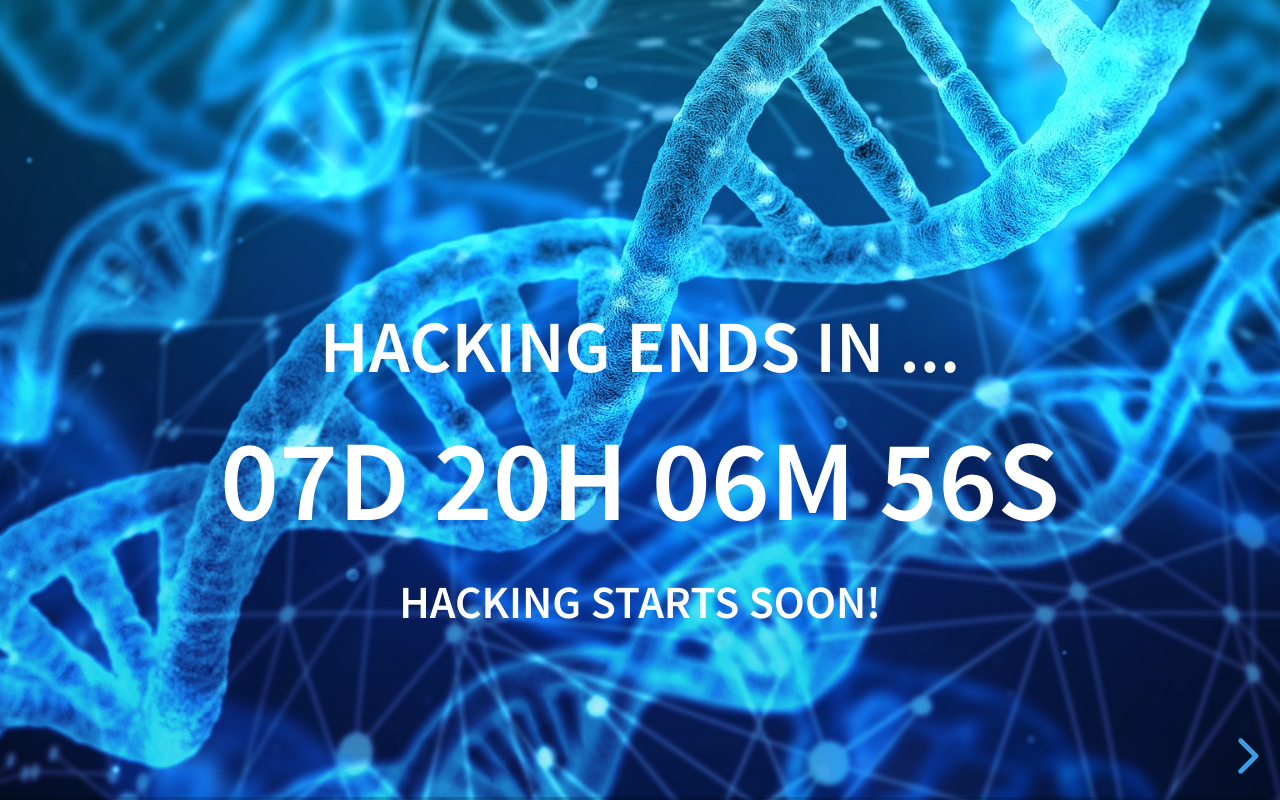
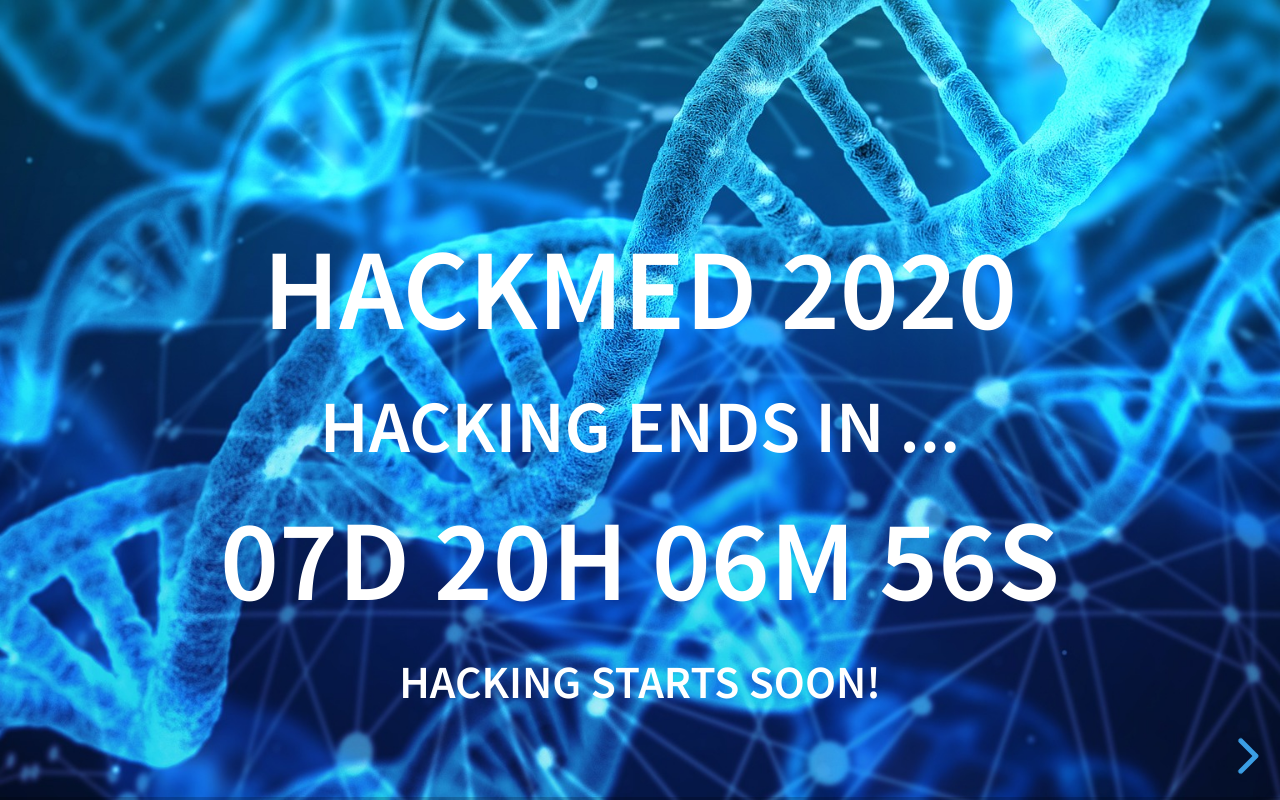
Before and after one commit to BioSok/hackmed20_timer, a website: page index.html in a window 1280 px wide. Drawn offline with Linux system fonts and the light colour scheme.

Commit message:
Update index.html

```diff
--- a/index.html
+++ b/index.html
@@ -32,6 +32,7 @@
 				<section data-background="bacteria-3662695_1920.jpg">
 
 <!-- timer -->
+<h1 id="title">HackMed 2020</h1>
 <h2 id="title">Hacking ends in ...</h2>
 <h1 id="demo"></h1>
 
```
